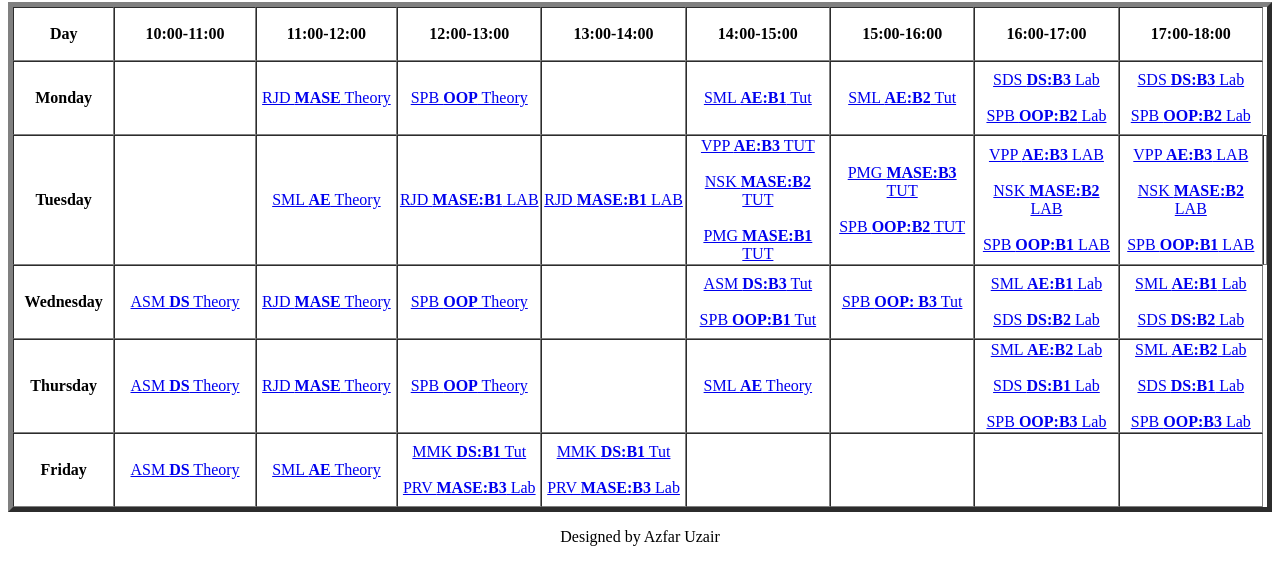
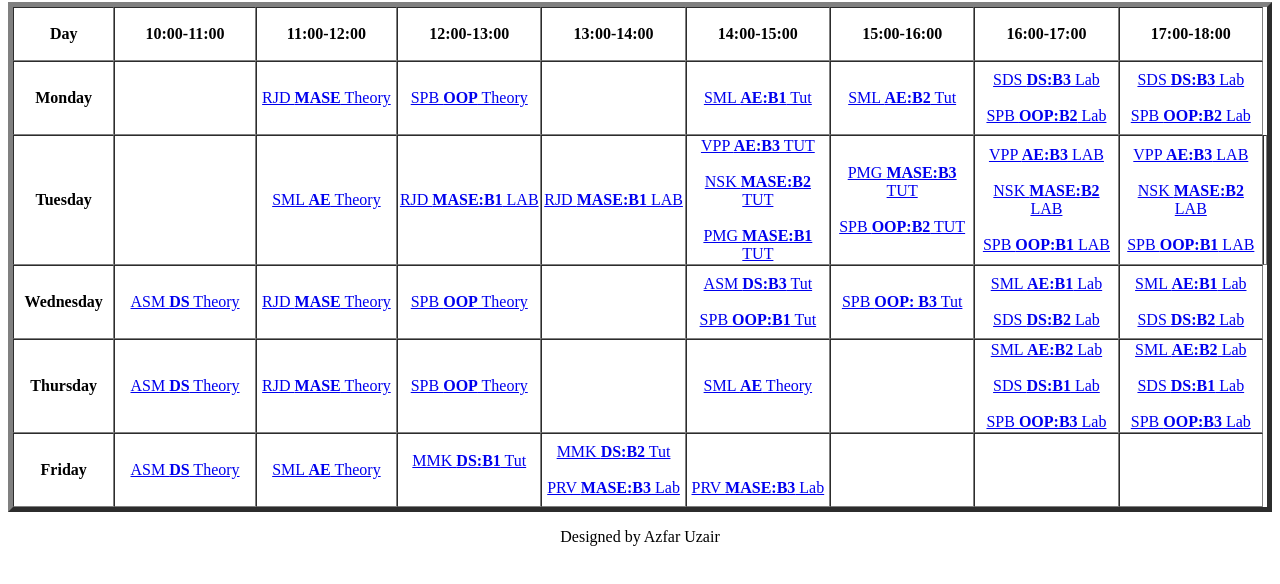
Before and after one commit to azfaruzair/TimeTable_SY_IT, a plain HTML site: page index.html in a window 1280 px wide. Shown: the part 78-662 px from the top of the page. Drawn offline with Linux system fonts and the light colour scheme.

Commit message:
Update index.html

```diff
--- a/index.html
+++ b/index.html
@@ -119,9 +119,9 @@
 			</td>
             <td align="center" height="70"><a href="https://meet.google.com/gjs-ibof-jyz" target="blank"> ASM <b>DS</b> Theory</a></td>
             <td align="center" height="70"><a href="https://meet.google.com/qyj-rwac-msi" target="blank"> SML <b>AE</b> Theory</a></td>
-            <td align="center" height="70"><a href="meet.google.com/zms-bnqd-oop" target="blank"> MMK <b>DS:B1</b> Tut</a><br><br><a href="http://meet.google.com/hms-egjf-pbx" target="blank"> PRV <b>MASE:B3</b> Lab</a></td>
-            <td align="center" height="70"><a href="meet.google.com/zms-bnqd-oop" target="blank"> MMK <b>DS:B1</b> Tut</a><br><br><a href="http://meet.google.com/hms-egjf-pbx" target="blank"> PRV <b>MASE:B3</b> Lab</a></td>
-            <td align="center" height="70"></td>
+            <td align="center" height="70"><a href="meet.google.com/zms-bnqd-oop" target="blank"> MMK <b>DS:B1</b> Tut</a><br><br></td>
+            <td align="center" height="70"><a href="meet.google.com/zms-bnqd-oop" target="blank"> MMK <b>DS:B2</b> Tut</a><br><br><a href="http://meet.google.com/hms-egjf-pbx" target="blank"> PRV <b>MASE:B3</b> Lab</a></td>
+            <td align="center" height="70"><br><br><a href="http://meet.google.com/hms-egjf-pbx" target="blank"> PRV <b>MASE:B3</b> Lab</a></td>
             <td align="center" height="70"></td>
             <td align="center" height="70"></td>
             <td align="center" height="70"></td>
```
